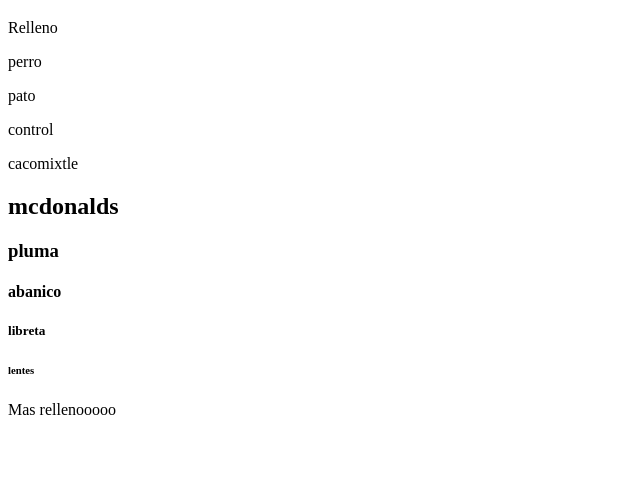
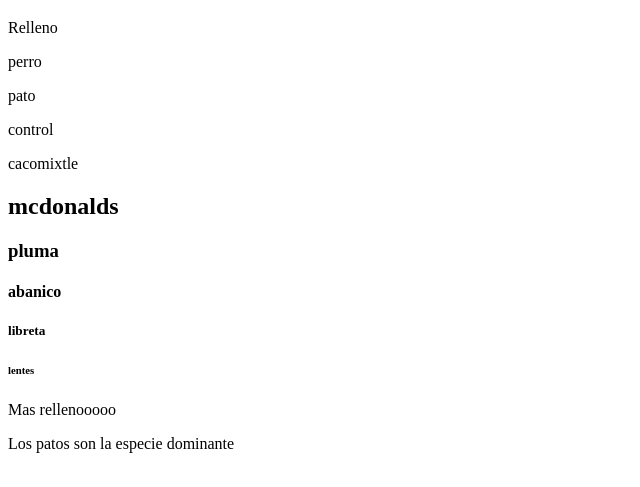
Before and after one commit to valgor007/tallerGitPrac1, a plain HTML site: page src/index.html in a window 1280 px wide. Shown: the part 61-548 px from the top of the page, without its empty margins (0-640 px from the left). Drawn offline with Linux system fonts and the light colour scheme.

Commit message:
Se agrego texto a index.html

```diff
--- a/src/index.html
+++ b/src/index.html
@@ -19,5 +19,6 @@
     <h5>libreta</h5>
     <h6>lentes</h6>
     <p>Mas rellenooooo</p>
+    <p>Los patos son la especie dominante</p>
 </body>
 </html>
```
